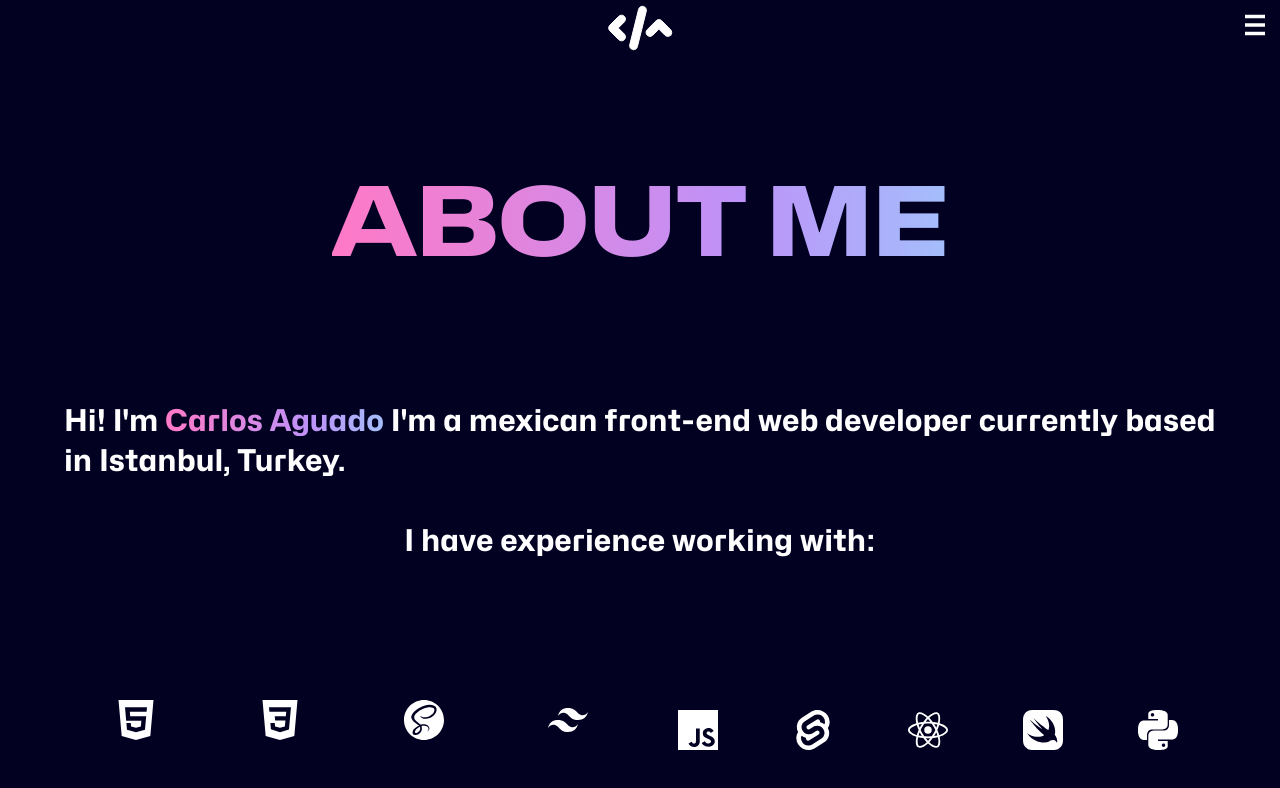
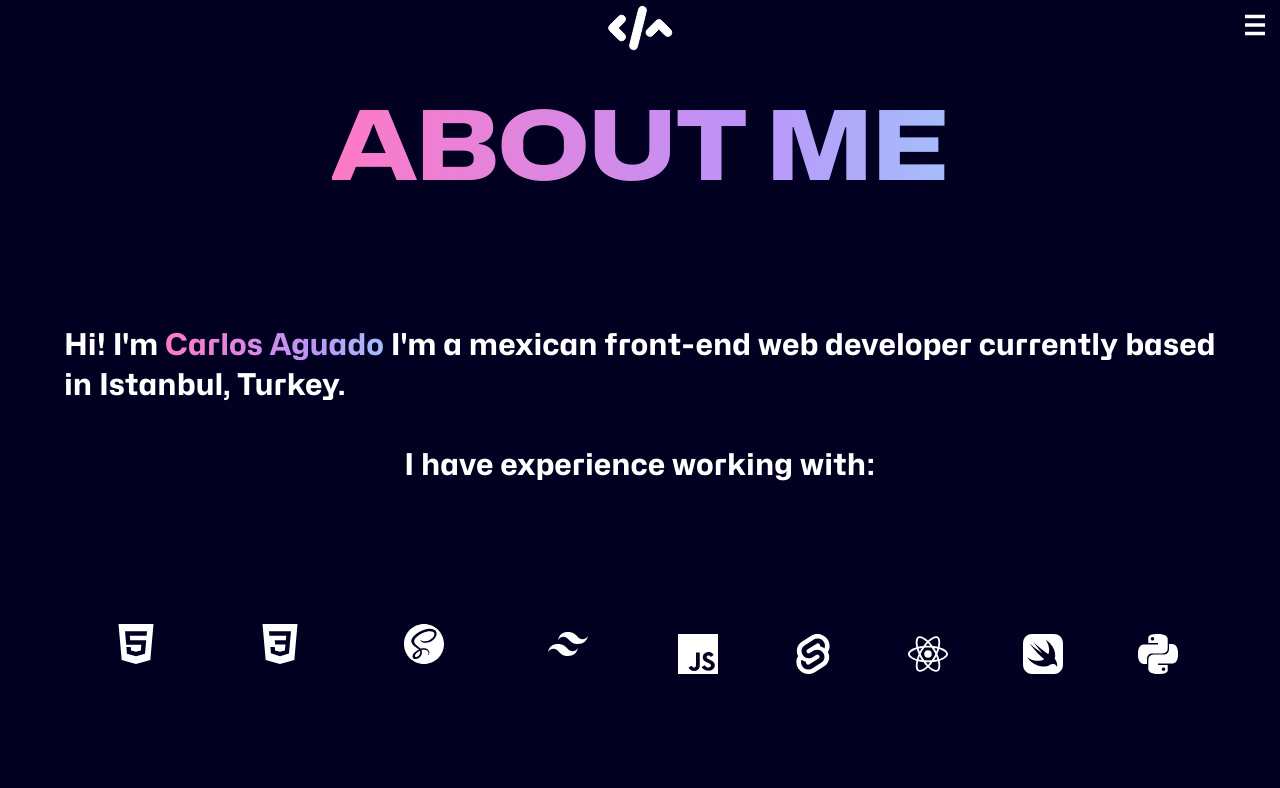
Before and after one commit to carlosaguado04/portfolio-alt, a SvelteKit app: page /about in a window 1280 px wide. Shown: the top 788 px of the page. Built offline with nearby package versions, Linux system fonts and the light colour scheme.

Commit message:
about page

```diff
--- a/src/routes/about/+page.svelte
+++ b/src/routes/about/+page.svelte
@@ -3,7 +3,7 @@
 </script>
 
 <div class="h-screen w-screen flex flex-col items-center justify-center">
-	<div class="text-center mt-48 text-white uppercase md:mt-18">
+	<div class="text-center mt-10 text-white uppercase md:mt-10">
 		<h1
 			in:fly={{ y: 100, duration: 500, delay: 700 }}
 			out:fly={{ y: -100, duration: 500 }}
```
